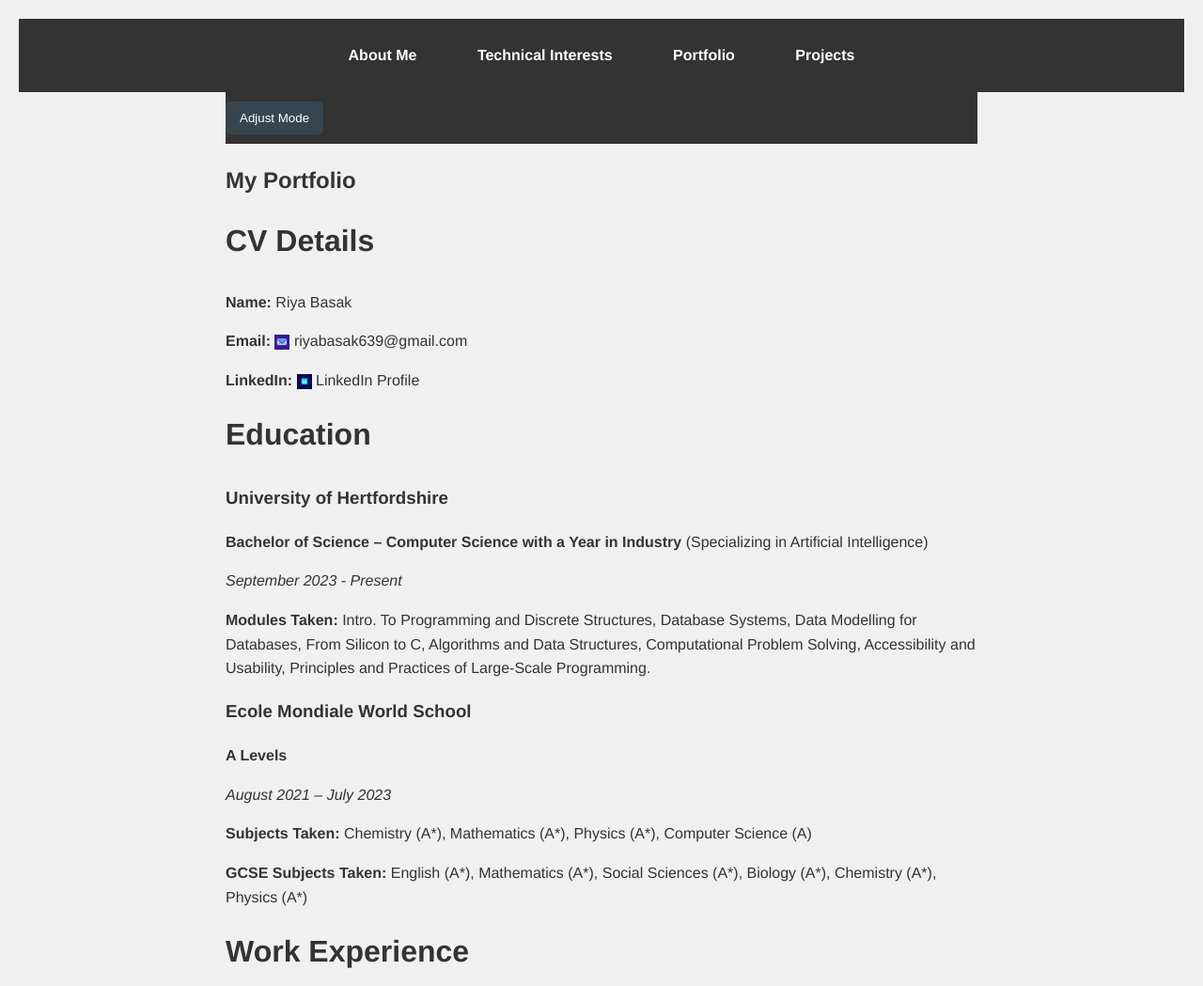
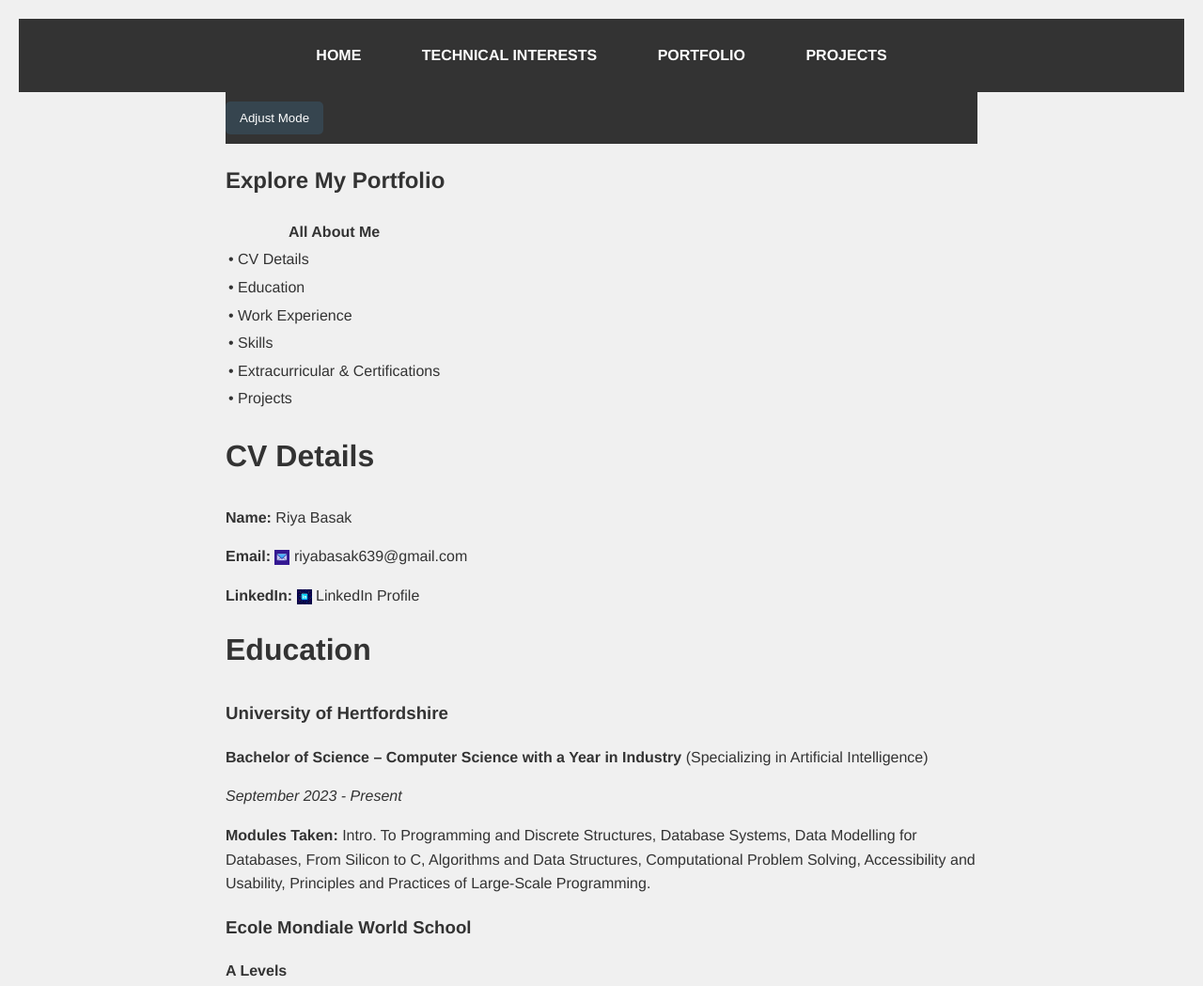
Before and after one commit to AnnyaB/Portfolio-Website, a plain HTML site: page portfolio.html in a window 1280 px wide. Shown: the top 1049 px of the page at 94% size. Drawn offline with Linux system fonts and the light colour scheme.

Commit message:
Update portfolio.html

```diff
--- a/portfolio.html
+++ b/portfolio.html
@@ -12,10 +12,10 @@
 <header>
     <nav>
         <ul>
-            <li><a href="index.html">About Me</a></li>
-            <li><a href="technical.html">Technical Interests</a></li>
-            <li><a href="portfolio.html">Portfolio</a></li>
-            <li><a href="projects.html">Projects</a></li>
+             <li><a href="index.html">HOME</a></li>
+                <li><a href="technical.html">TECHNICAL INTERESTS</a></li>
+                <li><a href="portfolio.html">PORTFOLIO</a></li>
+                <li><a href="projects.html">PROJECTS</a></li>
         </ul>
     </nav>
 </header>
@@ -27,9 +27,27 @@
     </header>
 
     <section id="portfolio">
-        <h1>My Portfolio</h1>
+        <h1>Explore My Portfolio</h1>
 
-        <h2>CV Details</h2>
+        <!-- Navigation Table for Portfolio Sections -->
+
+        <table class="interests-table">
+            <thead>
+                <tr>
+                    <th>All About Me</th>
+                </tr>
+            </thead>
+            <tbody>
+                <tr><td><a href="#cv-details">• CV Details</a></td></tr>
+                <tr><td><a href="#education">• Education</a></td></tr>
+                <tr><td><a href="#work-experience">• Work Experience</a></td></tr>
+                <tr><td><a href="#skills">• Skills</a></td></tr>
+                <tr><td><a href="#extracurricular">• Extracurricular & Certifications</a></td></tr>
+                <tr><td><a href="#projects">• Projects</a></td></tr>
+            </tbody>
+        </table>
+
+        <h2 id="cv-details">CV Details</h2>
         <p><strong>Name:</strong> Riya Basak</p>
         <p><strong>Email:</strong>
             <a href="mailto:riyabasak639@gmail.com">
@@ -44,7 +62,7 @@
             </a>
         </p>
 
-        <h2>Education</h2>
+        <h2 id="education">Education</h2>
         <h3>University of Hertfordshire</h3>
         <p><strong>Bachelor of Science – Computer Science with a Year in Industry</strong> (Specializing in Artificial Intelligence)</p>
         <p><em>September 2023 - Present</em></p>
@@ -55,10 +73,7 @@
         <p><em>August 2021 – July 2023</em></p>
         <p><strong>Subjects Taken:</strong> Chemistry (A*), Mathematics (A*), Physics (A*), Computer Science (A)</p>
 
-        <p><strong>GCSE Subjects Taken:</strong> English (A*), Mathematics (A*), Social Sciences (A*), Biology (A*), Chemistry (A*), Physics (A*)</p>
-
-        <h2>Work Experience</h2>
-
+        <h2 id="work-experience">Work Experience</h2>
         <h3>Remote Sensing Technician</h3>
         <p>
             <strong>
@@ -89,13 +104,13 @@
         </p>
         <p>Managed large data volumes with accuracy and efficiency, ensuring precise entry and systematic organization. Enhanced problem-solving skills to resolve data inconsistencies and streamline operations.</p>
 
-        <h2>Skills</h2>
+        <h2 id="skills">Skills</h2>
         <p><strong>Programming Languages:</strong> Python, Java, Assembly, C, JavaScript (Beginner), PL/SQL, PostgreSQL, Oracle Database</p>
         <p><strong>Tools & Libraries:</strong> TensorFlow, PyTorch, Scikit-learn, Pandas, NumPy, NLTK</p>
         <p><strong>Other Skills:</strong> PowerPoint, Word</p>
         <p><strong>Languages:</strong> English (Fluent), Bengali (Native)</p>
 
-        <h2>Extracurricular & Certifications</h2>
+        <h2 id="extracurricular">Extracurricular & Certifications</h2>
         <ul>
             <li>Engaged in the Algoverse AI Research Program and participated in the UH Minihackathon (2024)</li>
             <li>Contributed to open-source projects as a participant in GirlScript Summer of Code (2024), GDSC Japan student member</li>
@@ -103,7 +118,7 @@
             <li>Achieved 102nd all-India rank in JEE Advanced. Secured top-tier placements in six JoSAA rounds with JEE Mains rank of 316 (2023)</li>
         </ul>
 
-        <h2>Projects</h2>
+        <h2 id="projects">Projects</h2>
         <ul>
             <li>
                 <a href="projects.html#fruit-picker" class="project-link">Fruit-Picker</a> - A fast-paced game where you collect fruits using a virtual basket.
@@ -133,7 +148,6 @@
                 <a href="projects.html#chaos-arena" class="project-link">Chaos Arena</a> - A turn-based battle game using a max-heap priority system to manage entities actions based on attributes.
             </li>
         </ul>
-
     </section>
 </main>
 
```
Lines whose indentation alone changed are shown as unchanged.
